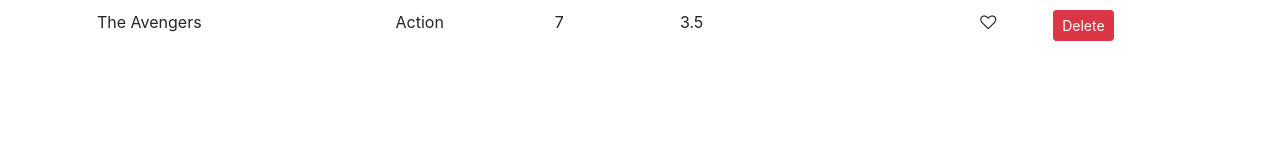
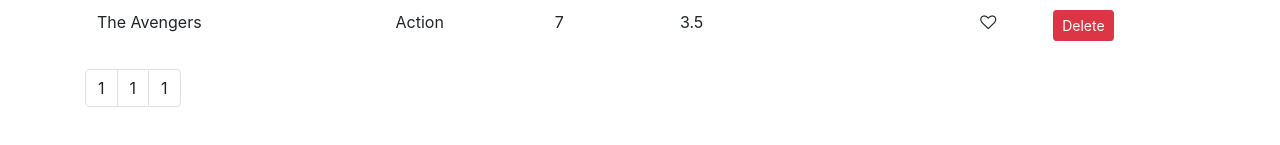
Before and after one commit to raihanmorshed/VinylBoom, a React (Create React App) app: page / in a window 1280 px wide. Shown: the part 541-686 px from the top of the page. Built offline with nearby package versions, Linux system fonts and the light colour scheme.

Commit message:
added pagination initial

```diff
--- a/package.json
+++ b/package.json
@@ -8,6 +8,7 @@
     "@testing-library/user-event": "^7.2.1",
     "bootstrap": "^4.1.1",
     "font-awesome": "^4.7.0",
+    "lodash": "^4.17.19",
     "react": "^16.13.1",
     "react-dom": "^16.13.1",
     "react-scripts": "3.4.1"
--- /dev/null
+++ b/src/Common/Like.jsx
@@ -0,0 +1,23 @@
+import React, { Component } from "react";
+
+//stateless functional component
+const Like = (props) => {
+  let classes = "fa fa-heart";
+  if (!props.liked) classes += "-o";
+  return (
+    <i
+      onClick={props.onClick}
+      style={{ cursor: "pointer" }}
+      className={classes}
+      aria-hidden="true"
+    />
+  );
+};
+
+// class Like extends Component {
+//   render() {
+
+//   }
+// }
+
+export default Like;
--- /dev/null
+++ b/src/Common/Pagination.jsx
@@ -0,0 +1,24 @@
+import React from "react";
+import _ from "lodash";
+
+const Pagination = (props) => {
+  const { itemsCount, pageSize } = props;
+
+  const pagesCount = Math.ceil(itemsCount / pageSize); //for returning a whole number
+  if (pagesCount === 1) return null;
+  const pages = _.range(1, pagesCount + 1);
+
+  return (
+    <nav>
+      <ul className="pagination">
+        {pages.map((page) => (
+          <li key={page} className="page-item">
+            <a className="page-link">1</a>
+          </li>
+        ))}
+      </ul>
+    </nav>
+  );
+};
+
+export default Pagination;
--- a/src/Components/Common/Like.jsx
+++ /dev/null
@@ -1,11 +0,0 @@
-import React, { Component } from "react";
-
-class Like extends Component {
-  render() {
-    let classes = "fa fa-heart";
-    if (!this.props.liked) classes += "-o";
-    return <i className={classes} aria-hidden="true" />;
-  }
-}
-
-export default Like;
--- a/src/Components/Records.jsx
+++ b/src/Components/Records.jsx
@@ -1,15 +1,30 @@
 import React, { Component } from "react";
-import Like from "./Common/Like";
+import Like from "../Common/Like";
+import Pagination from "../Common/Pagination";
 import { getRecords } from "../services/fakeRecordService";
 
 class Records extends Component {
   state = {
     records: getRecords(),
+    pageSize: 4,
   };
 
   handleDelete = (record) => {
     const records = this.state.records.filter((r) => r._id !== record._id);
     this.setState({ records: records });
+  };
+
+  handleLike = (record) => {
+    const records = [...this.state.records];
+    const index = records.indexOf(record);
+    records[index] = { ...records[index] };
+    records[index].liked = !records[index].liked;
+    this.setState({ records });
+    // console.log("Like Clicked", record);
+  };
+
+  handlePageChange = (page) => {
+    console.log(page);
   };
 
   render() {
@@ -39,7 +54,10 @@
                 <td>{record.numberInStock}</td>
                 <td>{record.dailyRentalRate}</td>
                 <td>
-                  <Like liked={record.liked} />
+                  <Like
+                    liked={record.liked}
+                    onClick={() => this.handleLike(record)}
+                  />
                 </td>
                 <td>
                   <button
@@ -53,6 +71,11 @@
             ))}
           </tbody>
         </table>
+        <Pagination
+          itemsCount={count}
+          pageSize={this.state.pageSize}
+          onPageChenage={this.handlePageChange}
+        />
       </React.Fragment>
     );
   }
```
